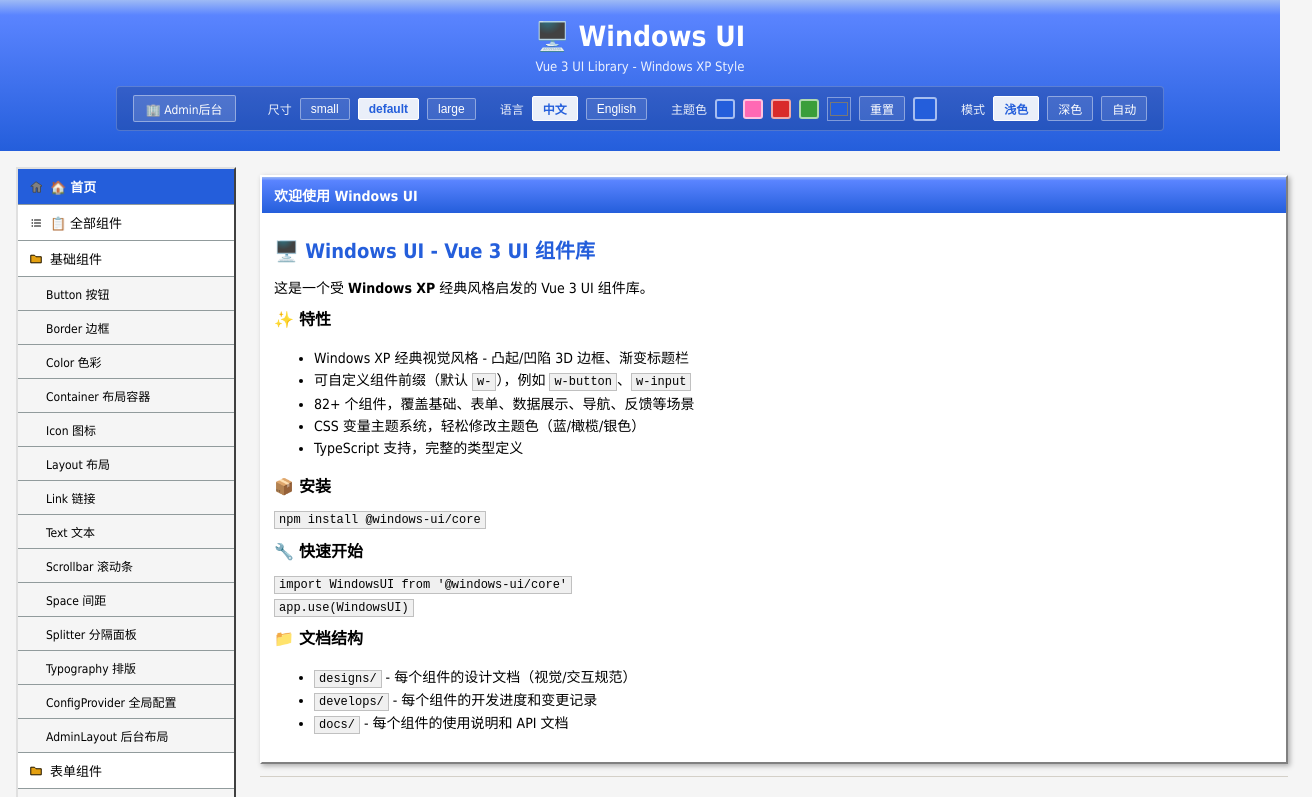
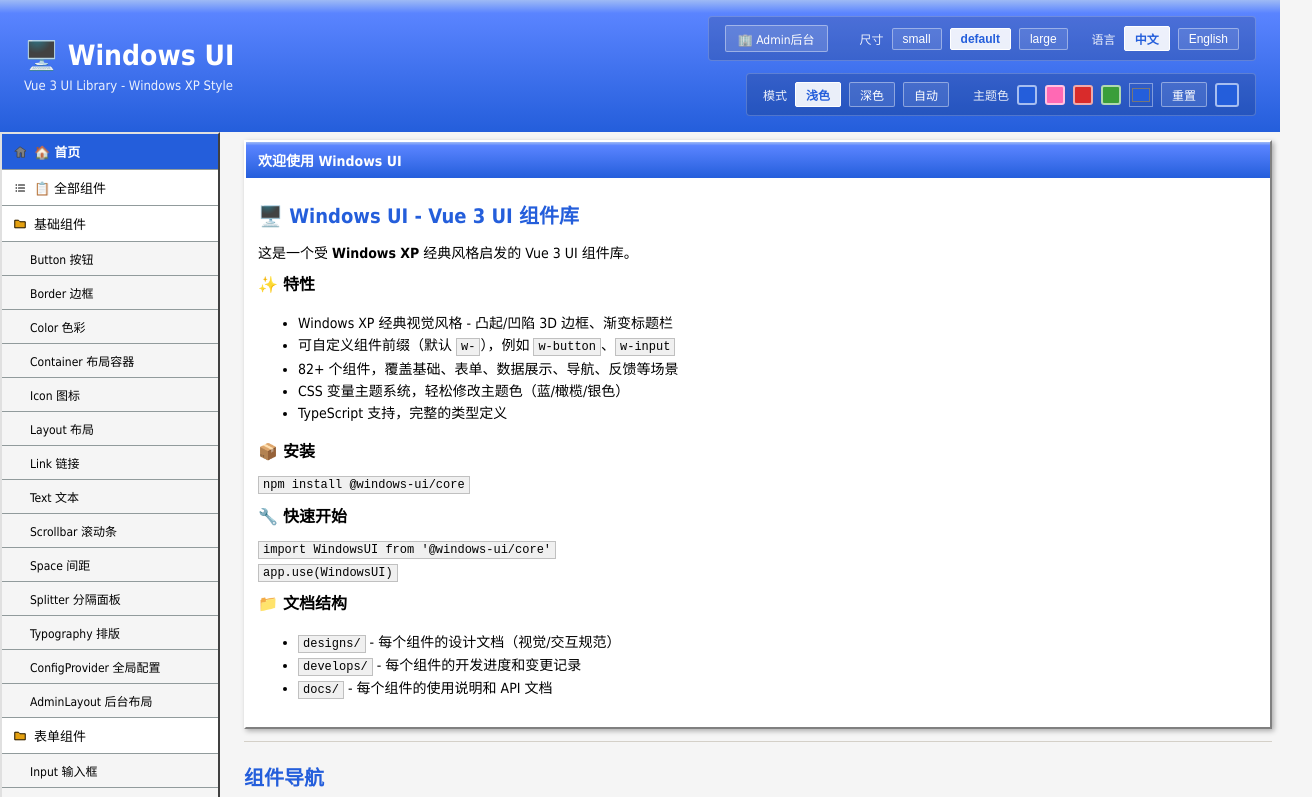
Before and after one commit to rzl/windows-ui, a Vue app in the folder packages/playground/: page / in a window 1280 px wide. Shown: the top 797 px of the page, 1312 px wide, since content can reach past the window. Built offline with nearby package versions, Linux system fonts and the light colour scheme.

Commit message:
refactor(playground): 重构示例站点头部布局并适配移动端

```diff
--- a/packages/playground/src/views/Layout.vue
+++ b/packages/playground/src/views/Layout.vue
@@ -2,9 +2,16 @@
   <w-config-provider prefix="w" :size="globalSize" :theme="globalTheme" :locale="globalLocale" :mode="globalMode">
     <div class="playground">
       <header class="playground-header">
+        <div class="header-left">
           <h1>🖥️ Windows UI</h1>
           <p>Vue 3 UI Library - Windows XP Style</p>
-        <div class="global-controls">
+        </div>
+        <div class="mobile-actions">
+          <button class="mobile-nav-toggle" @click="showMobileNav = !showMobileNav" aria-label="切换导航">☰</button>
+          <button class="mobile-controls-toggle" @click="showMobileControls = !showMobileControls" aria-label="切换配置">⚙️</button>
+        </div>
+        <div class="header-right" :class="{ 'mobile-open': showMobileControls }">
+          <div class="global-controls-row">
             <a href="admin.html" class="admin-link" title="Admin">🏢 {{ t('Admin后台') }}</a>
             <div class="control-group">
               <span class="control-label">{{ t('尺寸') }}</span>
@@ -28,16 +35,8 @@
                 {{ lang.l }}
               </button>
             </div>
-          <div class="control-group">
-            <span class="control-label">{{ t('主题色') }}</span>
-            <button class="preset-btn" style="background:#245edb" @click="themeColors.primary = '#245edb'; updateTheme()" />
-            <button class="preset-btn" style="background:#ff69b4" @click="themeColors.primary = '#ff69b4'; updateTheme()" />
-            <button class="preset-btn" style="background:#d92b2b" @click="themeColors.primary = '#d92b2b'; updateTheme()" />
-            <button class="preset-btn" style="background:#3a9e3a" @click="themeColors.primary = '#3a9e3a'; updateTheme()" />
-            <input type="color" :value="themeColors.primary" @change="e => { themeColors.primary = (e.target as HTMLInputElement).value; updateTheme() }" class="color-input" title="primary" />
-            <button class="reset-btn" @click="resetTheme">{{ t('重置') }}</button>
-            <div class="color-preview" :style="{ backgroundColor: themeColors.primary }"></div>
           </div>
+          <div class="global-controls-row">
             <div class="control-group">
               <span class="control-label">{{ t('模式') }}</span>
               <button
@@ -49,17 +48,29 @@
                 {{ t(modeLabels[m]) }}
               </button>
             </div>
+            <div class="control-group">
+              <span class="control-label">{{ t('主题色') }}</span>
+              <button class="preset-btn" style="background:#245edb" @click="themeColors.primary = '#245edb'; updateTheme()" />
+              <button class="preset-btn" style="background:#ff69b4" @click="themeColors.primary = '#ff69b4'; updateTheme()" />
+              <button class="preset-btn" style="background:#d92b2b" @click="themeColors.primary = '#d92b2b'; updateTheme()" />
+              <button class="preset-btn" style="background:#3a9e3a" @click="themeColors.primary = '#3a9e3a'; updateTheme()" />
+              <input type="color" :value="themeColors.primary" @change="e => { themeColors.primary = (e.target as HTMLInputElement).value; updateTheme() }" class="color-input" title="primary" />
+              <button class="reset-btn" @click="resetTheme">{{ t('重置') }}</button>
+              <div class="color-preview" :style="{ backgroundColor: themeColors.primary }"></div>
+            </div>
+          </div>
         </div>
       </header>
 
       <div class="playground-body">
-        <aside class="playground-sidebar">
+        <aside class="playground-sidebar" :class="{ 'mobile-open': showMobileNav }">
           <nav class="sidebar-nav">
             <router-link
               v-for="item in navItems"
               :key="item.path"
               :to="item.path"
               :class="['sidebar-link', { 'is-active': isActive(item.path) }, { 'is-indented': item.indent }]"
+              @click="closeMobileNav"
             >
               <w-icon v-if="item.icon && !item.indent" :name="item.icon" size="small" />
               <span>{{ navLabel(item.label) }}</span>
@@ -83,6 +94,10 @@
 
 const $route = useRoute()
 const { t } = useI18n()
+
+const showMobileNav = ref(false)
+const showMobileControls = ref(false)
+const closeMobileNav = () => { showMobileNav.value = false }
 
 const isActive = (path: string) => {
   return $route.path === path || (path !== '/' && $route.path.startsWith(path + '/'))
@@ -239,11 +254,13 @@
 </script>
 
 <style scoped>
-.playground { min-height: 100vh; display: flex; flex-direction: column; }
-.playground-header { text-align: center; padding: 20px; background: var(--w-xp-title-bar); color: #fff; flex-shrink: 0; }
+.playground { height: 100vh; display: flex; flex-direction: column; overflow: hidden; }
+.playground-header { display: flex; justify-content: space-between; align-items: center; padding: 16px 24px; background: var(--w-xp-title-bar); color: #fff; flex-shrink: 0; overflow: hidden; }
+.header-left { text-align: left; flex-shrink: 0; }
 .playground-header h1 { margin: 0 0 6px; font-size: 28px; }
-.playground-header p { margin: 0 0 12px; opacity: 0.9; font-size: 13px; }
-.global-controls { display: inline-flex; align-items: center; gap: 24px; background: rgba(0,0,0,0.15); padding: 8px 16px; border-radius: 4px; border: 1px solid rgba(255,255,255,0.2); }
+.playground-header p { margin: 0; opacity: 0.9; font-size: 13px; }
+.header-right { display: flex; flex-direction: column; gap: 12px; align-items: flex-end; flex: 1; min-width: 0; }
+.global-controls-row { display: inline-flex; flex-wrap: wrap; align-items: center; gap: 12px 24px; background: rgba(0,0,0,0.15); padding: 8px 16px; border-radius: 4px; border: 1px solid rgba(255,255,255,0.2); }
 .control-group { display: flex; align-items: center; gap: 8px; }
 .control-label { font-size: 12px; opacity: 0.9; }
 .size-btn { padding: 3px 10px; border: 1px solid rgba(255,255,255,0.4); background: rgba(255,255,255,0.1); color: #fff; cursor: pointer; font-size: 12px; border-radius: 2px; }
@@ -256,8 +273,12 @@
 .reset-btn:hover { background: rgba(255,255,255,0.25); }
 .admin-link { padding: 4px 12px; border: 1px solid rgba(255,255,255,0.4); background: rgba(255,255,255,0.15); color: #fff; text-decoration: none; font-size: 12px; border-radius: 2px; margin-right: 8px; }
 .admin-link:hover { background: rgba(255,255,255,0.3); }
-.playground-body { display: flex; flex: 1; max-width: 1600px; margin: 0 auto; width: 100%; padding: 16px; gap: 16px; }
-.playground-sidebar { width: 220px; flex-shrink: 0; position: sticky; top: 16px; align-self: flex-start; max-height: calc(100vh - 32px); overflow-y: auto; }
+.mobile-actions { display: none; }
+.mobile-nav-toggle, .mobile-controls-toggle { padding: 6px 10px; border: 1px solid rgba(255,255,255,0.4); background: rgba(255,255,255,0.15); color: #fff; font-size: 16px; border-radius: 2px; cursor: pointer; }
+.mobile-nav-toggle:hover, .mobile-controls-toggle:hover { background: rgba(255,255,255,0.3); }
+.playground-body { display: flex; flex: 1; min-height: 0; max-width: 1600px; margin: 0 auto; width: 100%; gap: 16px; overflow: hidden; box-sizing: border-box; }
+.playground-sidebar { width: 220px; flex-shrink: 0; height: 100%; overflow-x: hidden; overflow-y: auto; }
+.playground-content { flex: 1; min-width: 0; height: 100%; overflow-x: hidden; overflow-y: auto; }
 .sidebar-nav { background: var(--w-bg-color); border: 2px solid; border-color: var(--w-border-color-light) var(--w-border-color-dark) var(--w-border-color-dark) var(--w-border-color-light); }
 .sidebar-link { display: flex; align-items: center; gap: 8px; padding: 8px 12px; color: var(--w-text-color-primary); text-decoration: none; font-size: 13px; border-bottom: 1px solid var(--w-border-color); transition: background 0.15s; }
 .sidebar-link:last-child { border-bottom: none; }
@@ -266,5 +287,18 @@
 .sidebar-link.is-indented { padding-left: 28px; font-size: 12px; background: var(--w-fill-color); }
 .sidebar-link.is-indented:hover { background: var(--w-fill-color-dark); color: var(--w-color-primary); }
 .sidebar-link.is-indented.is-active { background: var(--w-color-primary-lighter); color: var(--w-color-primary); }
-.playground-content { flex: 1; min-width: 0; }
+
+@media (max-width: 768px) {
+  .playground-header { flex-direction: column; align-items: flex-start; padding: 12px 16px; position: relative; }
+  .mobile-actions { display: flex; position: absolute; top: 12px; right: 16px; gap: 8px; }
+  .header-left { margin-bottom: 12px; }
+  .playground-header h1 { font-size: 22px; }
+  .header-right { display: none; align-items: flex-start; width: 100%; }
+  .header-right.mobile-open { display: flex; }
+  .global-controls-row { width: 100%; justify-content: flex-start; }
+  .playground-body { flex-direction: column; gap: 12px; }
+  .playground-sidebar { display: none; width: 100%; height: auto; max-height: 40vh; flex-shrink: 0; }
+  .playground-sidebar.mobile-open { display: block; }
+  .playground-content { width: 100%; flex: 1; min-height: 0; }
+}
 </style>
```
Lines whose indentation alone changed are shown as unchanged.
